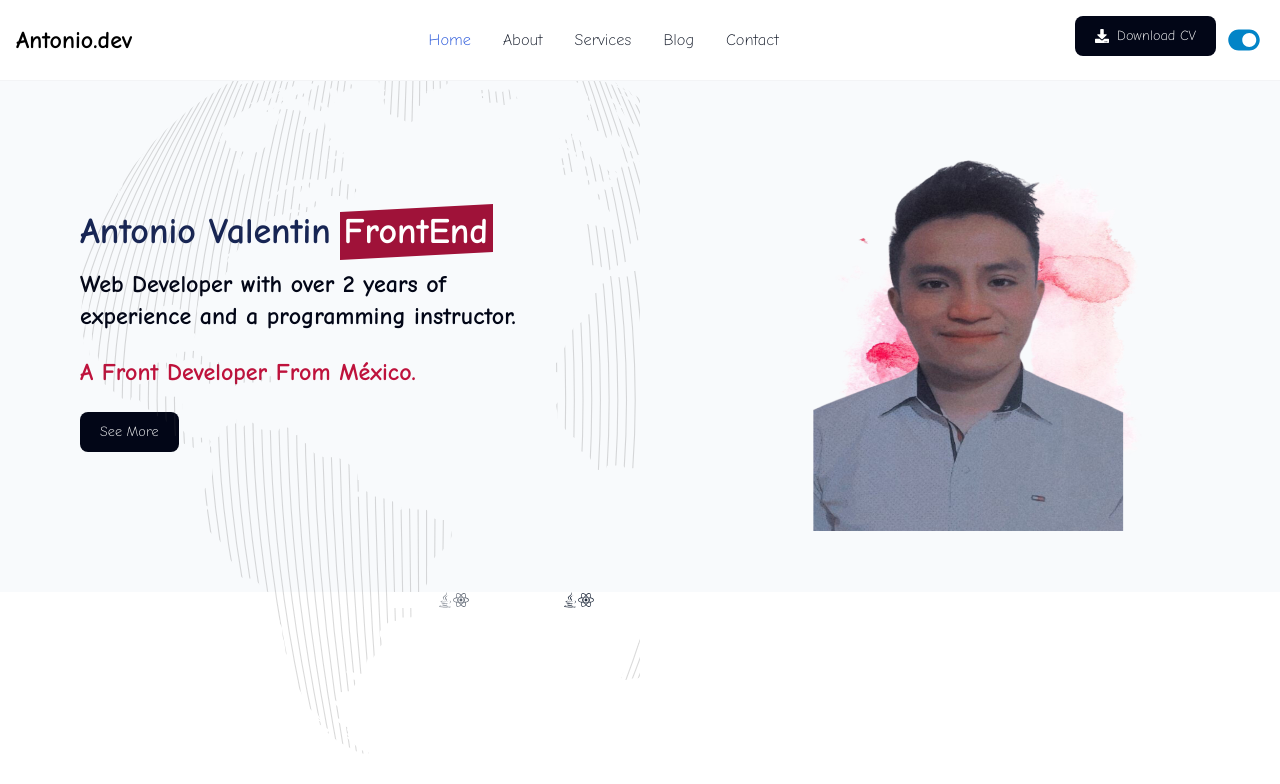
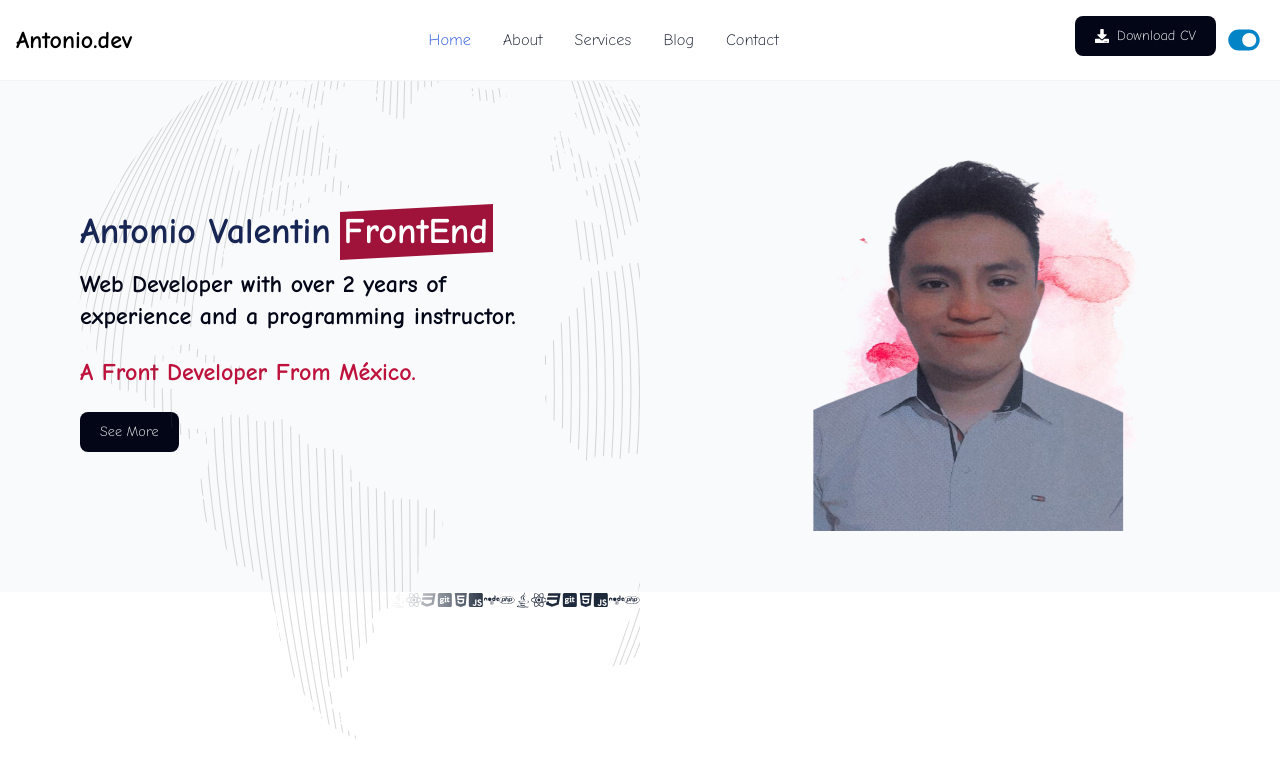
Before and after one commit to AntonioValentinSayago/minsait-valentin, a React (Vite) app: page / in a window 1280 px wide. Shown: the top 784 px of the page. Built offline with nearby package versions, Linux system fonts and the light colour scheme.

Commit message:
Configuracion de index.html

```diff
--- a/index.html
+++ b/index.html
@@ -46,6 +46,7 @@
     .animate-fondo {
       position: absolute;
       width: 50%;
+      height: 98%;
       left: 0;
       max-height: unset;
       max-width: unset;
--- a/src/components/pages/Section.jsx
+++ b/src/components/pages/Section.jsx
@@ -20,12 +20,24 @@ const Section = () => {
         >
           <FaJava width={24} height={24} className="text-slate-800"/>
           <FaReact width={24} height={24} className="text-slate-800"/>
+          <FaCss3 width={24} height={24} className="text-slate-800"/>
+          <FaGitSquare width={24} height={24} className="text-slate-800"/>
+          <FaHtml5 width={24} height={24} className="text-slate-800"/>
+          <FaJsSquare width={24} height={24} className="text-slate-800"/>
+          <FaNode width={24} height={24} className="text-slate-800"/>
+          <FaPhp width={24} height={24} className="text-slate-800"/>
         </div>
         <div
           className="slide flex w-[125px] items-center justify-center"
         >
           <FaJava  width={24} height={24} className="text-slate-800"/>
           <FaReact width={24} height={24} className="text-slate-800"/>
+          <FaCss3 width={24} height={24} className="text-slate-800"/>
+          <FaGitSquare width={24} height={24} className="text-slate-800"/>
+          <FaHtml5 width={24} height={24} className="text-slate-800"/>
+          <FaJsSquare width={24} height={24} className="text-slate-800"/>
+          <FaNode width={24} height={24} className="text-slate-800"/>
+          <FaPhp width={24} height={24} className="text-slate-800"/>
         </div>
     </div>
   </div>
```
